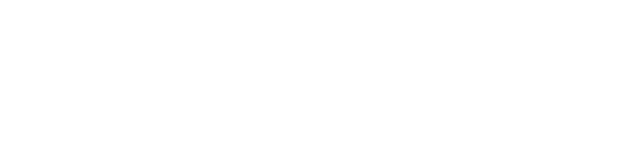
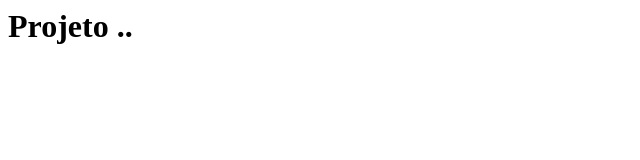
Before and after one commit to IlioAlves/Ilio-Alves, a plain HTML site: page index.html in a window 1280 px wide. Shown: the whole page, without its empty margins (0-640 px from the left). Drawn offline with Linux system fonts and the light colour scheme.

Commit message:
Fiz o titulo da pagina

```diff
--- a/index.html
+++ b/index.html
@@ -3,5 +3,6 @@
   </head>
 
   <body>
+    <h1>Projeto ..</h1>
   </body>
 </html>
```
